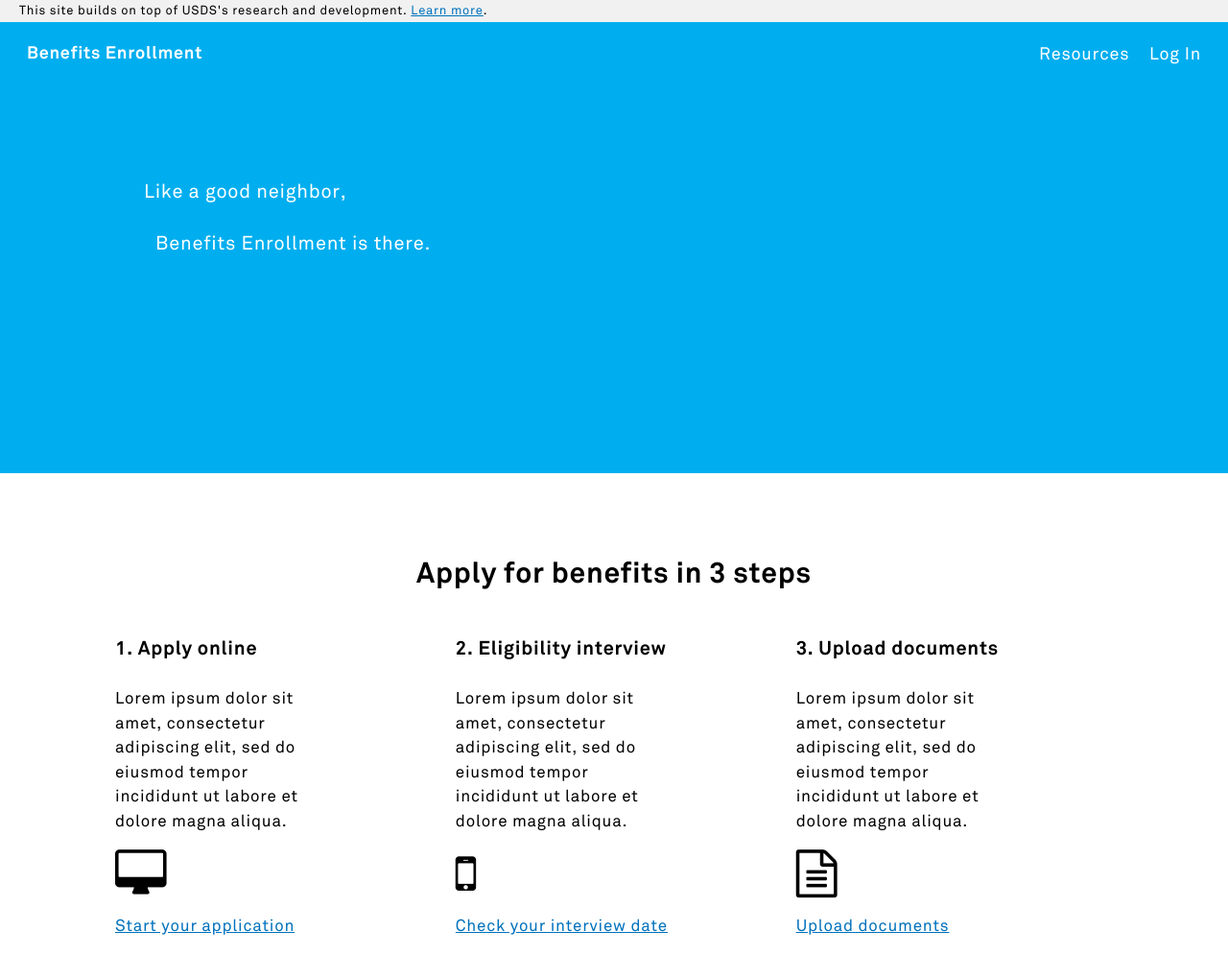
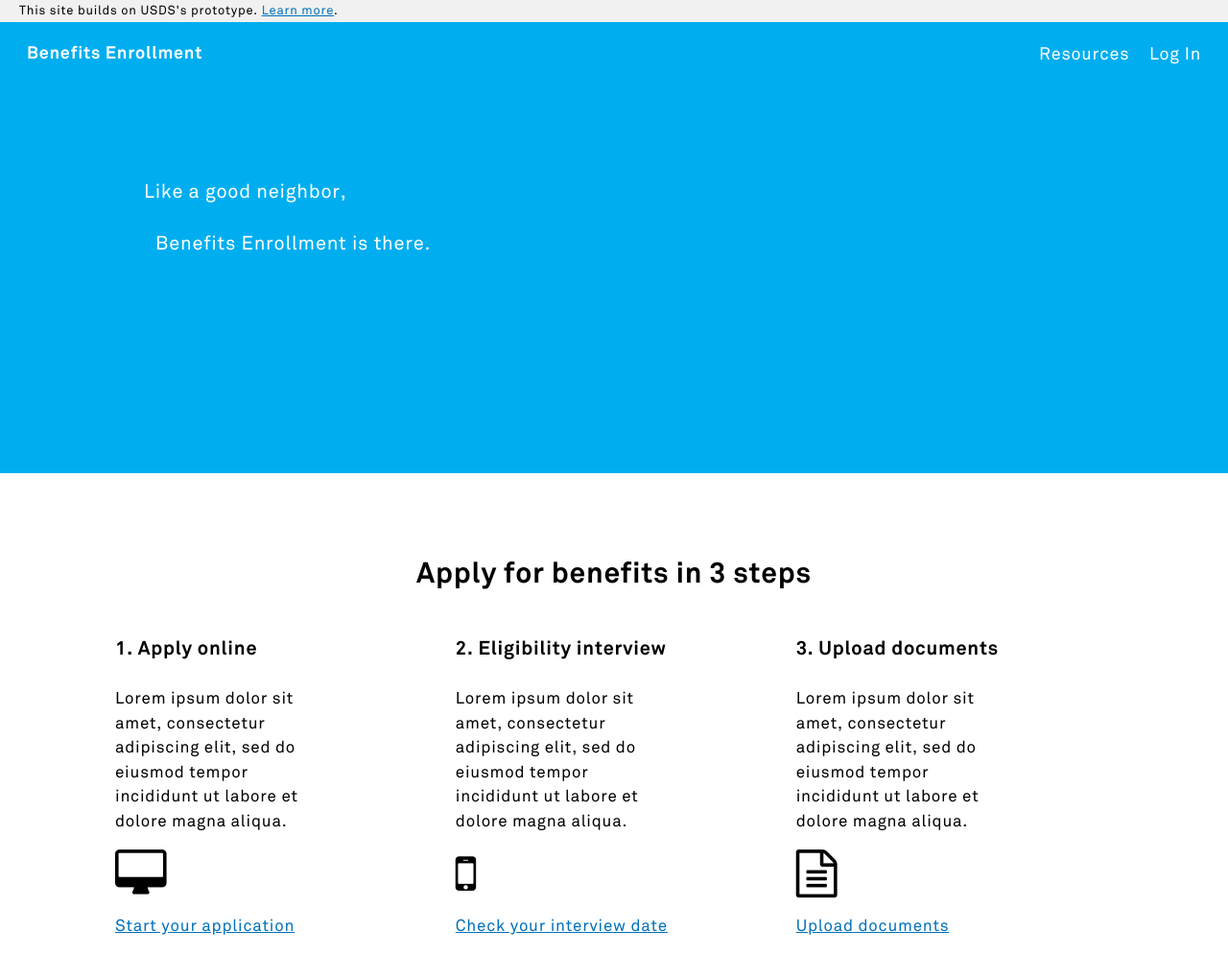
Before and after one commit to carlosmez/benefits-enrollment, a Jekyll site: the page built from index.html, in a window 1280 px wide. Shown: the whole page at 96% size. Built offline with Jekyll 4.4.1, drawn with Linux system fonts in a browser that asks for light colours.

Commit message:
fixed attribution

```diff
--- a/_includes/_header.html
+++ b/_includes/_header.html
@@ -8,7 +8,7 @@
 
 <div class="usa-disclaimer">
   <div class="usa-disclaimer-official">
-    <p>This site builds on top of USDS's research and development. <a href="https://usds.github.io/benefits-enrollment-prototype/" target="_blank">Learn more</a>.</p>
+    <p>This site builds on USDS's prototype. <a href="https://usds.github.io/benefits-enrollment-prototype/" target="_blank">Learn more</a>.</p>
   </div>
 </div>
 
```
